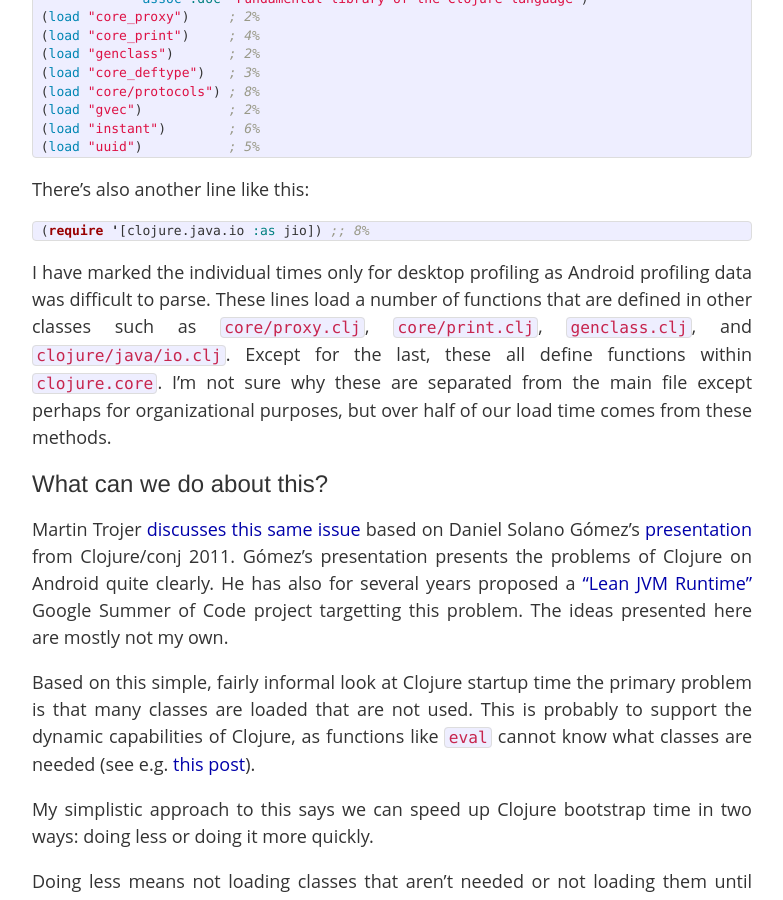
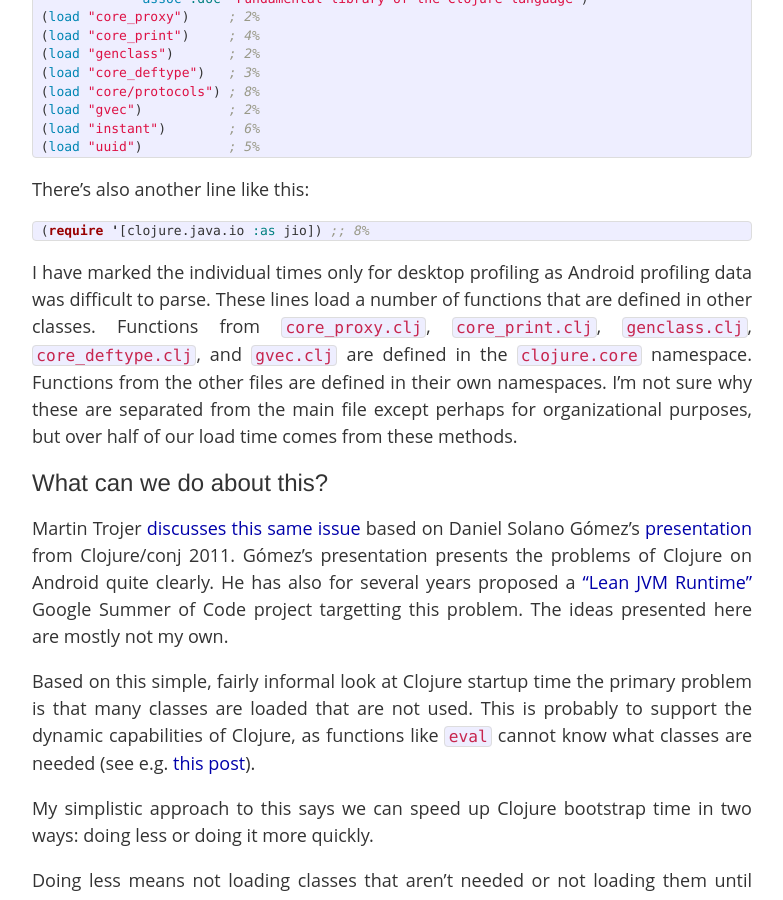
Before and after one commit to hoodunit/hoodunit.github.io, a Jekyll site: the page built from _posts/2014-02-25-clojure-bootstrapping.md, in a window 1280 px wide and 900 px high, scrolled down 8227 px. Shown: the whole window, without its empty margins (248-1031 px from the left). Built offline with Jekyll 4.4.1, drawn with Linux system fonts in a browser that asks for light colours; Markdown is read by kramdown in place of the engine named in the settings; comment, search, counter and statistics services are not loaded; some of the changed text lies outside the part shown.

Commit message:
Correction to functions defined in clojure.core

````diff
--- a/_posts/2014-02-25-clojure-bootstrapping.md
+++ b/_posts/2014-02-25-clojure-bootstrapping.md
@@ -328,7 +328,7 @@
 (require '[clojure.java.io :as jio]) ;; 8%
 ```
 
-I have marked the individual times only for desktop profiling as Android profiling data was difficult to parse. These lines load a number of functions that are defined in other classes such as `core/proxy.clj`, `core/print.clj`, `genclass.clj`, and `clojure/java/io.clj`. Except for the last, these all define functions within `clojure.core`. I'm not sure why these are separated from the main file except perhaps for organizational purposes, but over half of our load time comes from these methods.
+I have marked the individual times only for desktop profiling as Android profiling data was difficult to parse. These lines load a number of functions that are defined in other classes. Functions from `core_proxy.clj`, `core_print.clj`, `genclass.clj`, `core_deftype.clj`, and `gvec.clj` are defined in the `clojure.core` namespace. Functions from the other files are defined in their own namespaces. I'm not sure why these are separated from the main file except perhaps for organizational purposes, but over half of our load time comes from these methods.
 
 ### What can we do about this?
 
@@ -364,3 +364,7 @@
 * [Android profiling setup](https://github.com/nicholaskariniemi/thesis/tree/master/experiments/clojure_android_profiling)
 
 -----
+
+Edit 2014-2-26: Corrected which external functions are defined in clojure.core.
+
+-----
````
